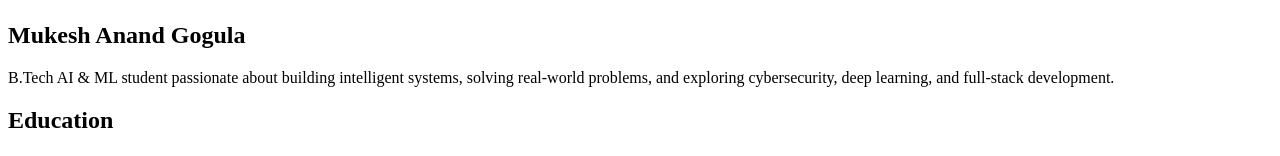
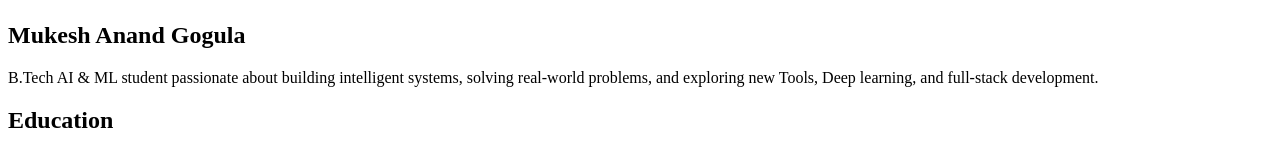
Before and after one commit to MukeshAnandGogula1/Portfolio, a React (Vite) app: page / in a window 1280 px wide. Shown: the part 556-712 px from the top of the page. Built offline with nearby package versions, Linux system fonts and the light colour scheme; the HTML template or start-up script is replaced by a standard one.

Commit message:
Update Profile.jsx

```diff
--- a/src/components/Profile.jsx
+++ b/src/components/Profile.jsx
@@ -16,7 +16,7 @@ const Profile = () => {
           <h2>Mukesh Anand Gogula</h2>
           <p>
             B.Tech AI & ML student passionate about building intelligent systems,
-            solving real-world problems, and exploring cybersecurity, deep learning,
+            solving real-world problems, and exploring new Tools, Deep learning,
             and full-stack development.
           </p>
         </div>
```
